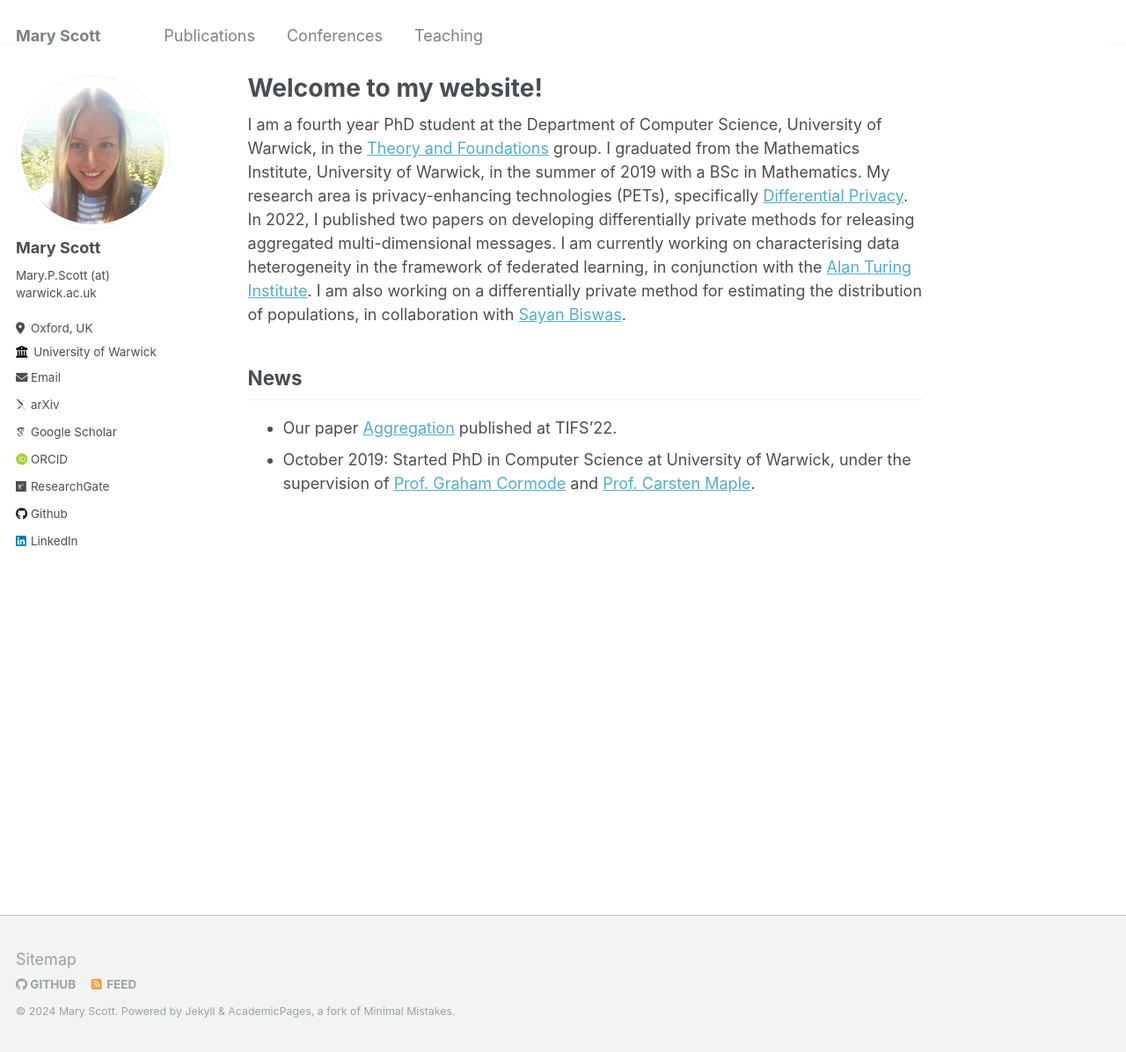
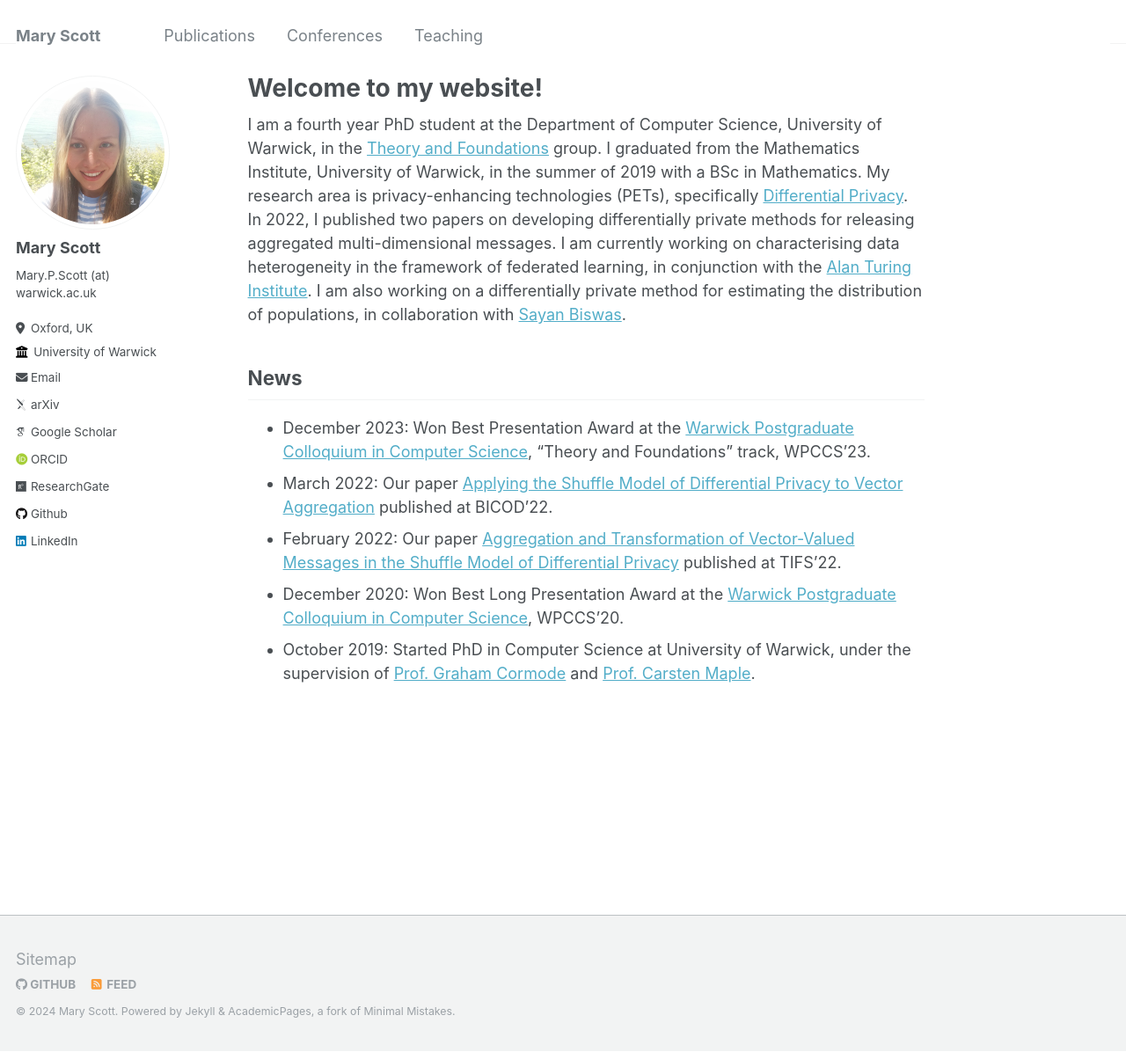
Before and after one commit to mary-python/mary-python.github.io, a Jekyll site: the page built from _pages/about.md, in a window 1280 px wide and 1196 px high. Shown: the whole window at 88% size. Built offline with Jekyll 4.4.1, drawn with Linux system fonts in a browser that asks for light colours; some web fonts are replaced.

Commit message:
Update about.md

```diff
--- a/_pages/about.md
+++ b/_pages/about.md
@@ -11,5 +11,8 @@ I am a fourth year PhD student at the Department of Computer Science, University
 
 News
 ------
-* Our paper [Aggregation]() published at TIFS'22.
+* December 2023: Won Best Presentation Award at the [Warwick Postgraduate Colloquium in Computer Science](https://warwick.ac.uk/fac/sci/dcs/research/wpccs/wpccs23/), "Theory and Foundations" track, WPCCS'23.
+* March 2022: Our paper [Applying the Shuffle Model of Differential Privacy to Vector Aggregation](https://arxiv.org/abs/2112.05464) published at BICOD'22.
+* February 2022: Our paper [Aggregation and Transformation of Vector-Valued Messages in the Shuffle Model of Differential Privacy](https://ieeexplore.ieee.org/document/9696239) published at TIFS'22.
+* December 2020: Won Best Long Presentation Award at the [Warwick Postgraduate Colloquium in Computer Science](https://warwick.ac.uk/fac/sci/dcs/research/wpccs/wpccs20/), WPCCS'20.
 * October 2019: Started PhD in Computer Science at University of Warwick, under the supervision of [Prof. Graham Cormode](http://dimacs.rutgers.edu/~graham/) and [Prof. Carsten Maple](https://warwick.ac.uk/fac/sci/wmg/about/our-people/profile?wmgid=1102).
```
